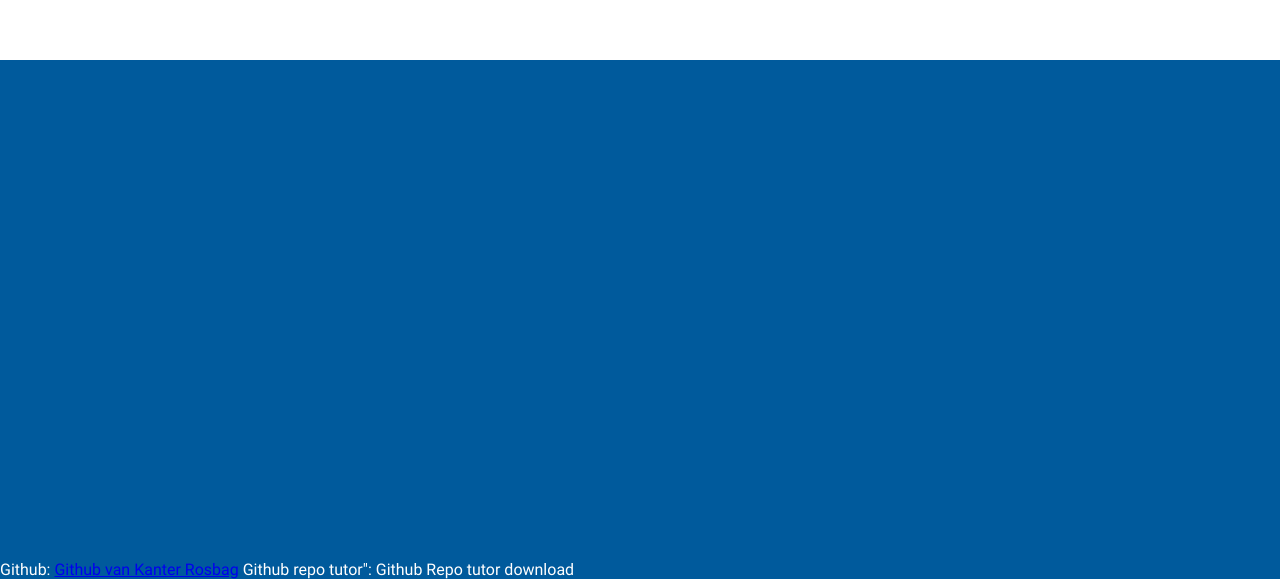
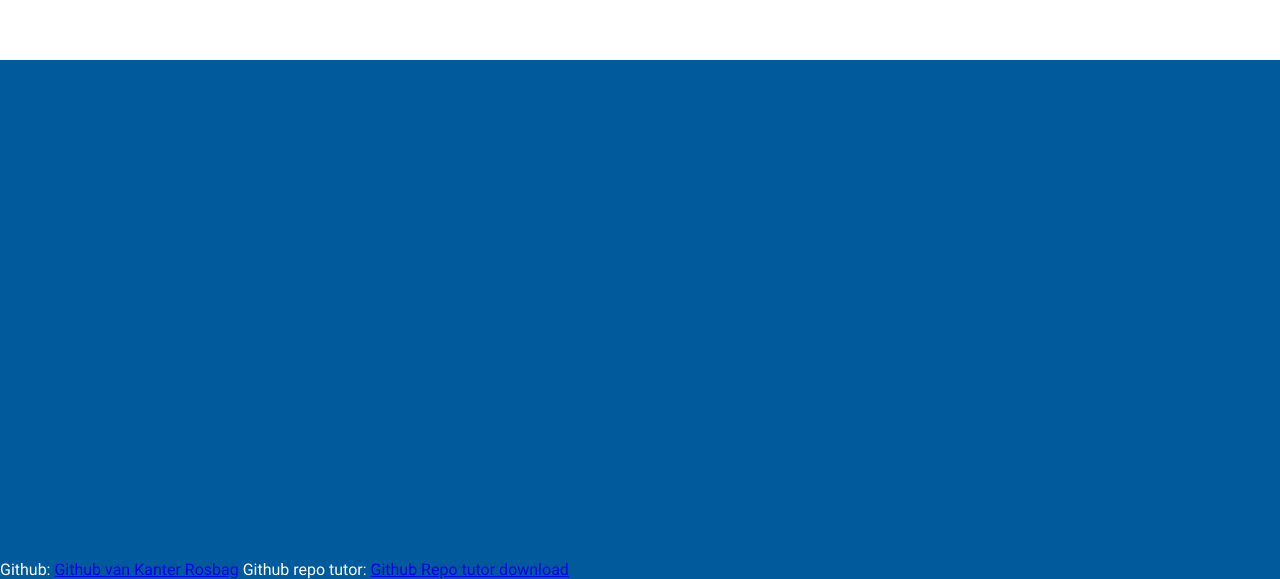
Before and after one commit to barreBas85/teamKanter, a plain HTML site: page corona.html in a window 1280 px wide. Shown: the part 1583-2162 px from the top of the page. Drawn offline with Linux system fonts and the light colour scheme.

Commit message:
whoops did it wrong

```diff
--- a/corona.html
+++ b/corona.html
@@ -61,7 +61,7 @@
     </div>
     <p>
         Github: <a href="https://github.com/Drag0m1r/projectenKanterRosbag">Github van Kanter Rosbag</a> <!--Github Kanter Rosbag-->
-        Github repo tutor": <a src="./tutor/repotutorkanter.pptx">Github Repo tutor download</a>
+        Github repo tutor: <a href="./tutor/repotutorkanter.pptx">Github Repo tutor download</a>
     </p>
 
 </body>
```
